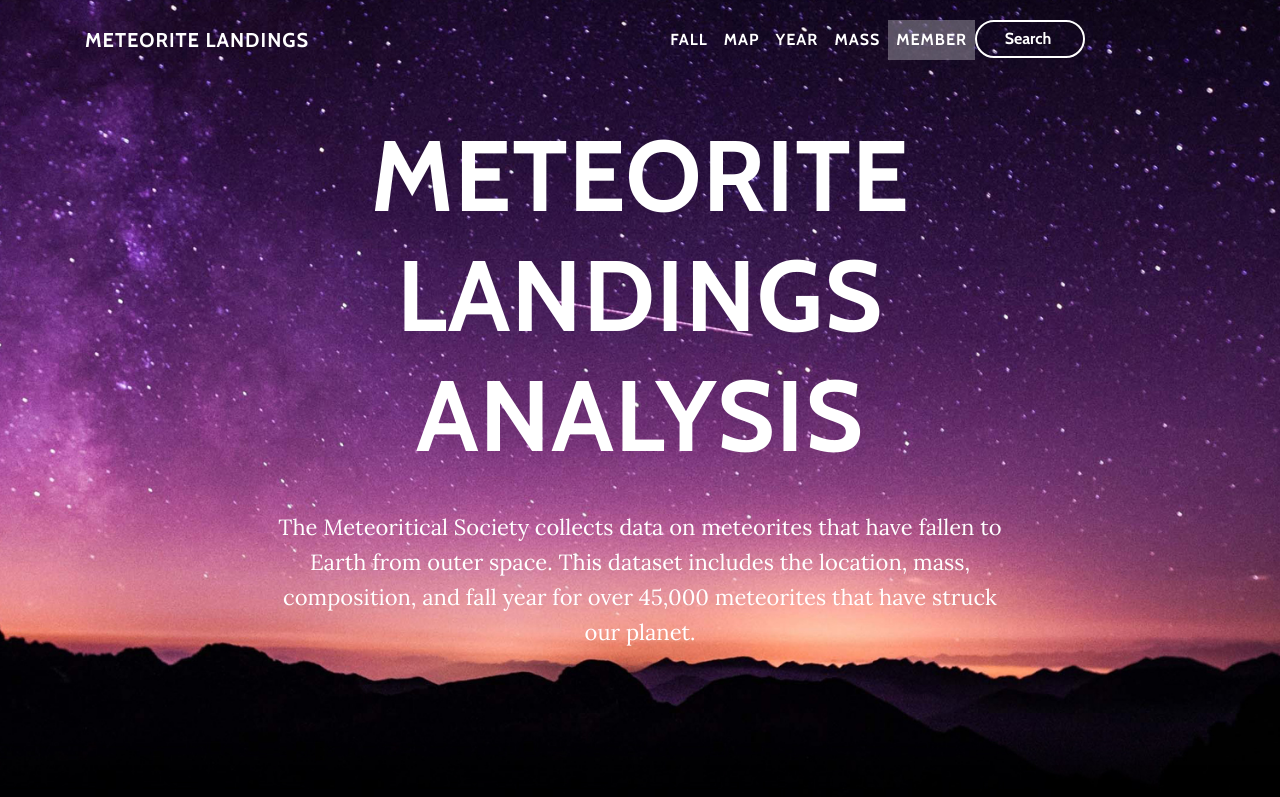
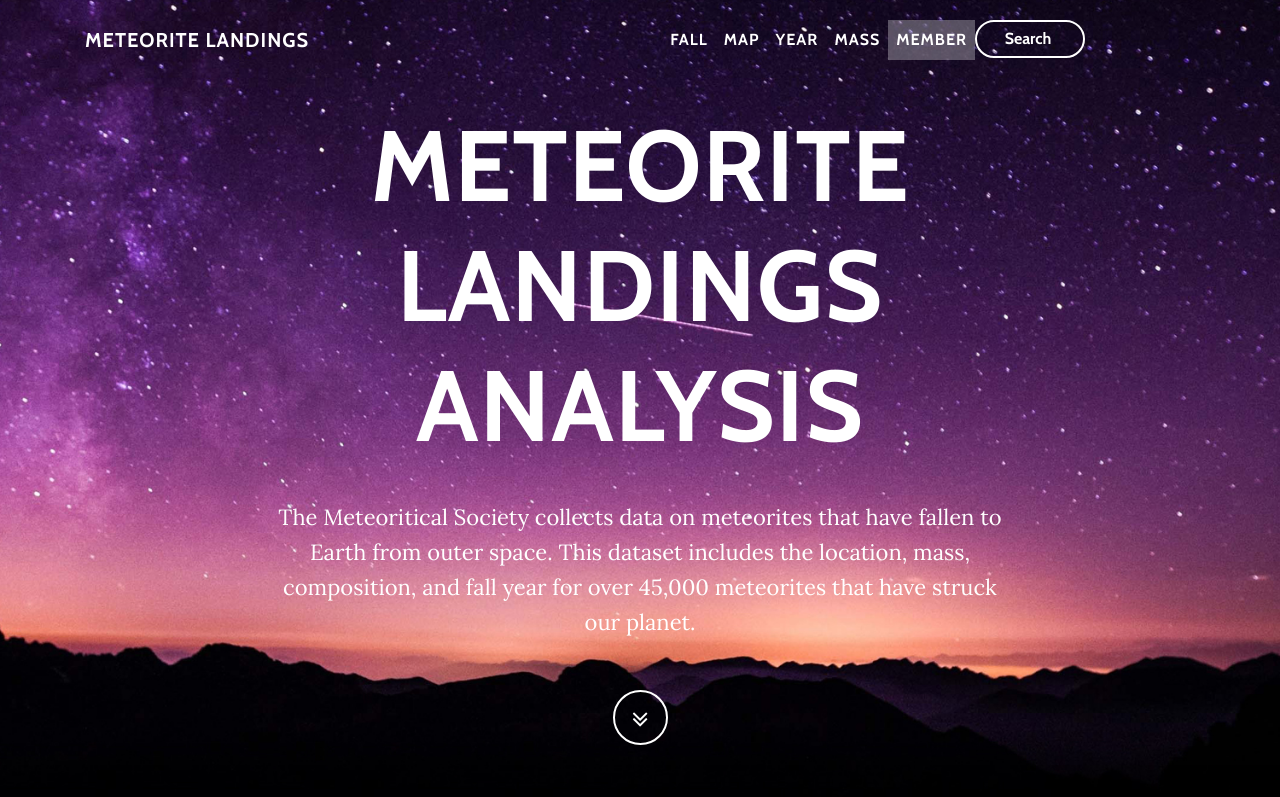
Before and after one commit to dekdew/Meteorite-Landings-Analysis, a Flask app: page / in a window 1280 px wide. Shown: the top 797 px of the page. Run offline with Flask 2, Linux system fonts and the light colour scheme; some libraries are stand-ins or nearby versions.

Commit message:
add scroll buttom

```diff
--- a/templates/index.html
+++ b/templates/index.html
@@ -66,8 +66,11 @@
         <div class="container">
           <div class="row">
             <div class="col-lg-8 mx-auto">
-              <h1 class="brand-heading">Meteorite Landings Analysis</h1>
+              <h1 class="brand-heading" style="padding-top:0.5em;">Meteorite Landings Analysis</h1>
               <p class="intro-text">The Meteoritical Society collects data on meteorites that have fallen to Earth from outer space. This dataset includes the location, mass, composition, and fall year for over 45,000 meteorites that have struck our planet.</p>
+              <a href="#fall" class="btn btn-circle js-scroll-trigger">
+                  <i class="fa fa-angle-double-down animated"></i>
+              </a>
             </div>
           </div>
         </div>
```
